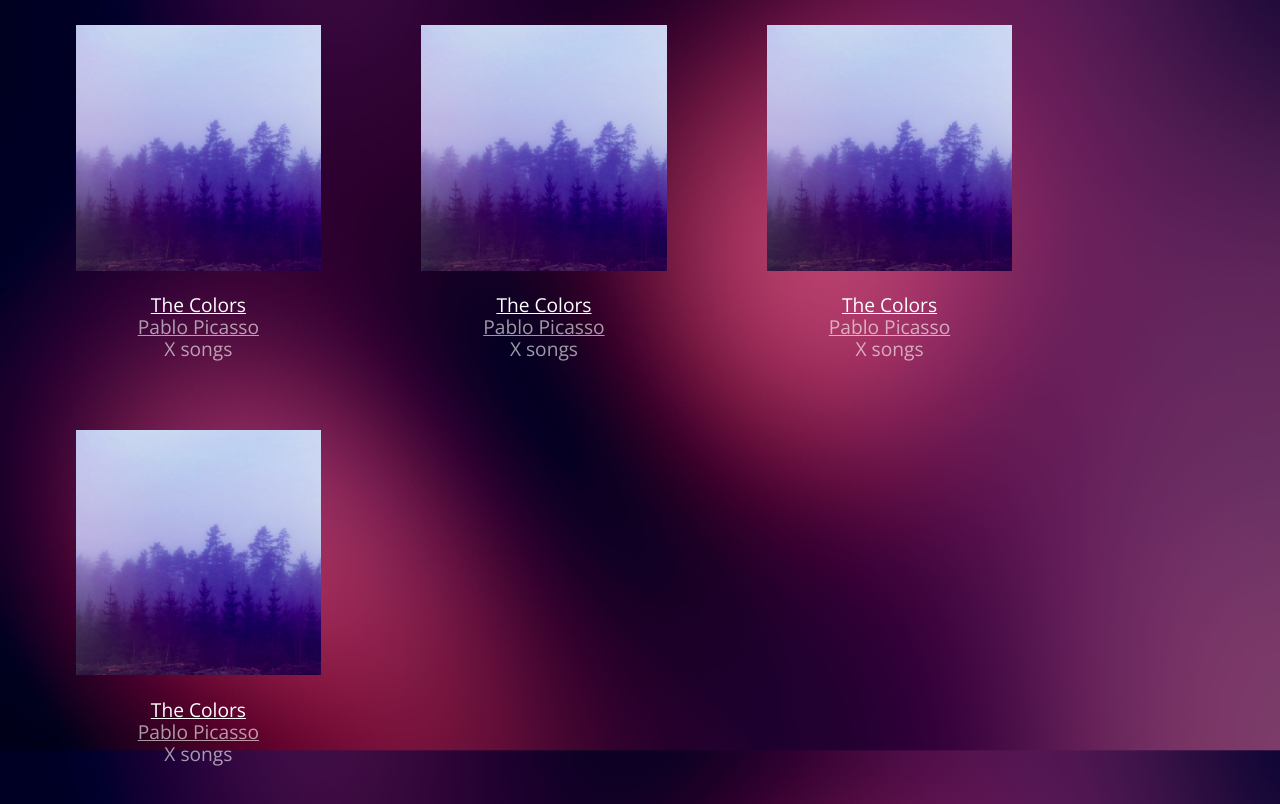
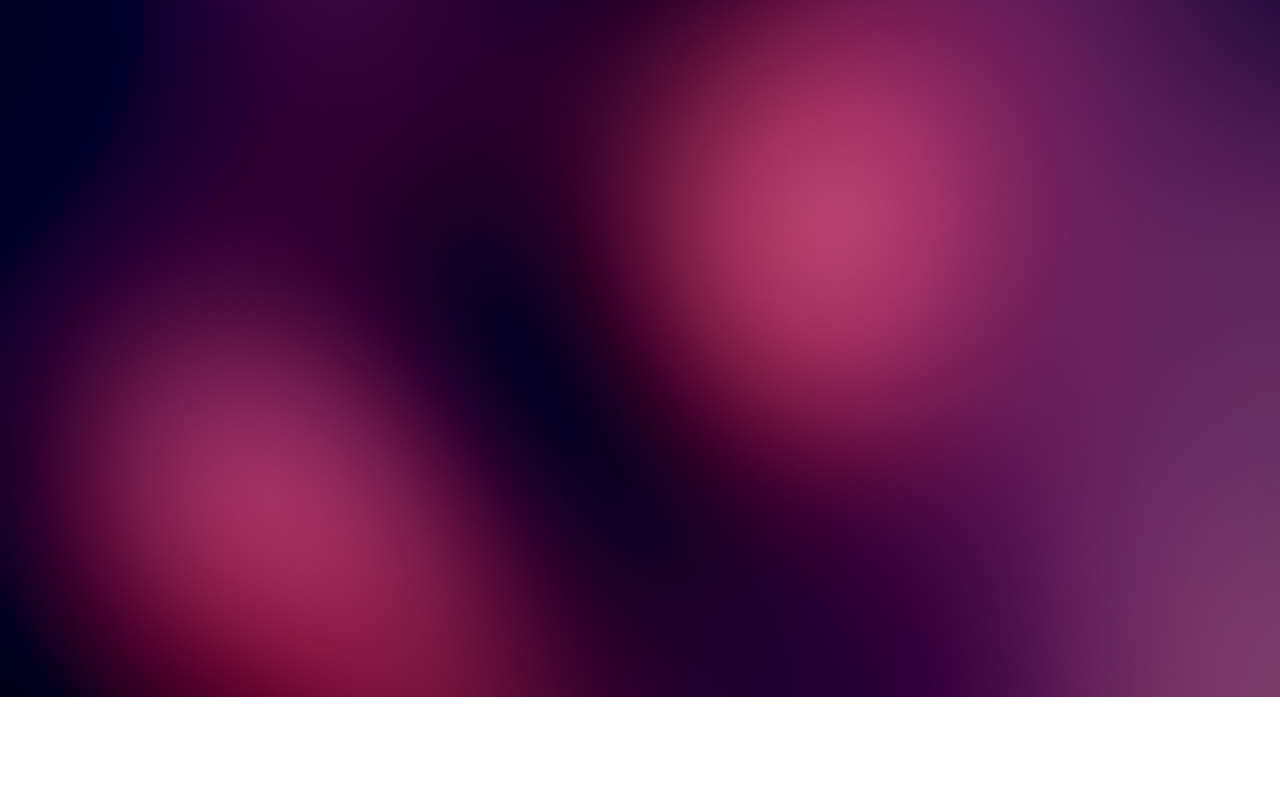
Before and after one commit to bperlik/bloc-jams, a plain HTML site: page collection.html in a window 1280 px wide. Shown: the part 103-907 px from the top of the page. After the commit the page ends 800 px from the top, so only its background shows below. Drawn offline with nearby package versions, Linux system fonts and the light colour scheme.

Commit message:
updates to collection for using collection javascript file

```diff
--- a/collection.html
+++ b/collection.html
@@ -19,58 +19,7 @@
       </div>
     </nav>
     <section class="album-covers container clearfix">
-      <div class="collection-album-container column fourth">
-          <img src="assets/images/album_covers/01.png"/>
-          <div class="collection-album-info caption">
-              <p>
-                <a class="album-name" href="album.html">The Colors</a>
-                  <br/>
-                   <a href="album.html">Pablo Picasso</a>
-                  <br/>
-                     X songs
-                  <br/>
-              </p>
-            </div>
-      </div>
-      <div class="collection-album-container column fourth">
-          <img src="assets/images/album_covers/01.png"/>
-          <div class="collection-album-info caption">
-              <p>
-                 <a class="album-name" href="album.html">The Colors</a>
-                 <br/>
-                 <a href="album.html">Pablo Picasso</a>
-                 <br/>
-                 X songs
-                 <br/>
-              </p>
-          </div>
-      </div>
-      <div class="collection-album-container column fourth">
-           <img src="assets/images/album_covers/01.png"/>
-           <div class="collection-album-info caption">
-               <p>
-                   <a class="album-name" href="album.html">The Colors</a>
-                   <br/>
-                   <a href="album.html">Pablo Picasso</a>
-                   <br/>
-                   X songs
-                   <br/>
-               </p>
-            </div>
-        </div>
-        <div class="collection-album-container column fourth">
-           <img src="assets/images/album_covers/01.png"/>
-           <div class="collection-album-info caption">
-               <p>
-                   <a class="album-name" href="album.html">The Colors</a>
-                   <br/>
-                   <a href="album.html">Pablo Picasso</a>
-                   <br/>
-                   X songs
-                   <br/>
-               </p>
-            </div>
-         </div>
+
      </section>
 
   </body>
```
